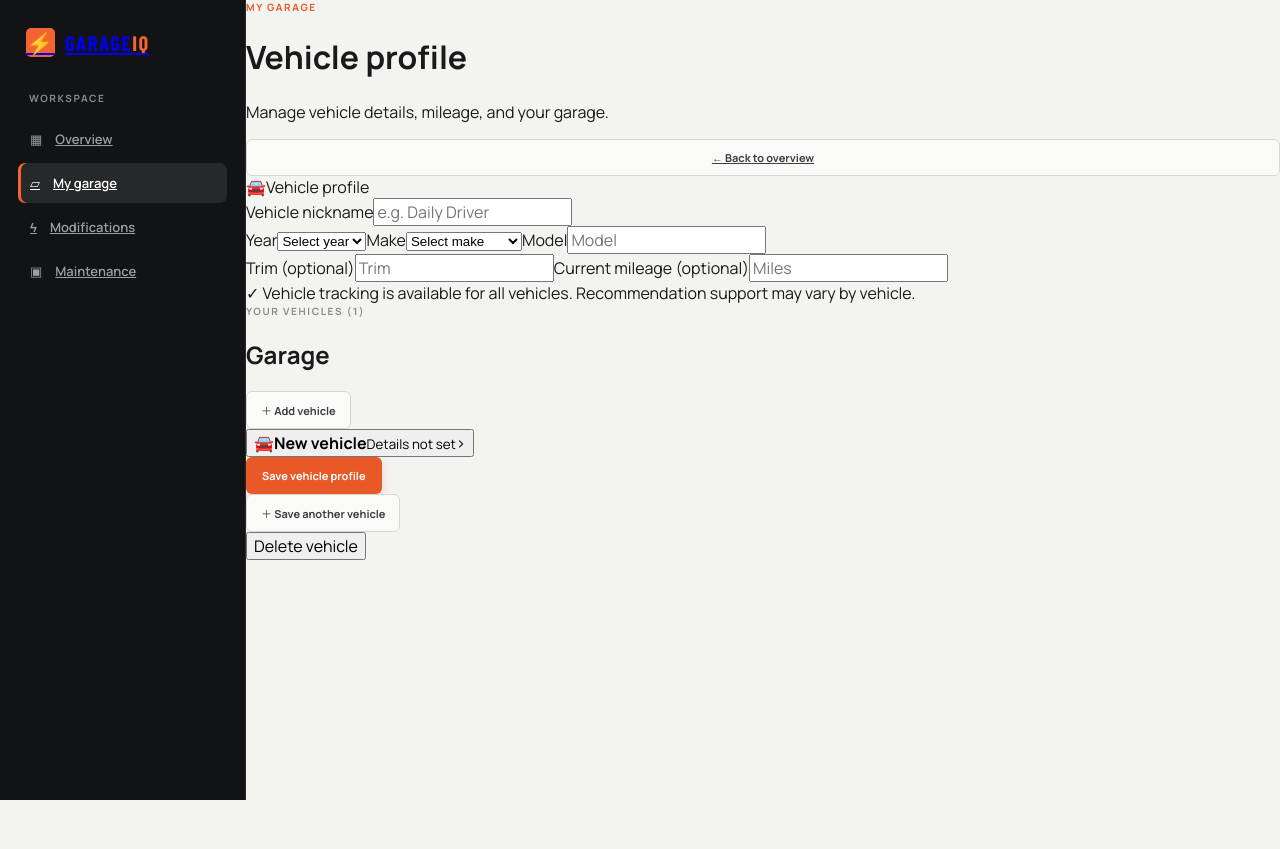
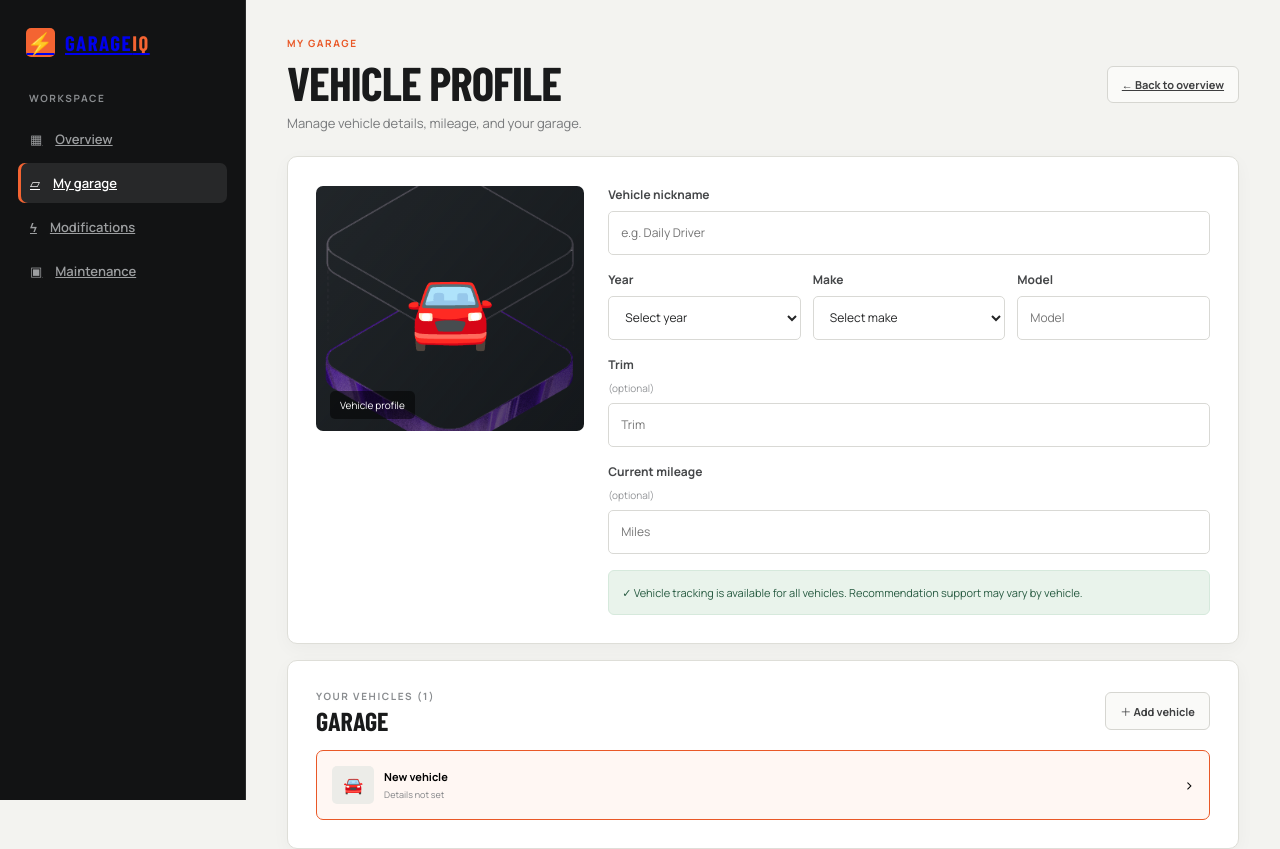
Before and after one commit to WSU-4110/GarageIQ, a React (Vite) app in the folder frontend/: page /vehicle in a window 1280 px wide. Shown: the top 849 px of the page. Before the commit the page ends 800 px from the top, so only its background shows below. Built offline with nearby package versions, Linux system fonts and the light colour scheme; no server answers; the database is empty; sample sign-in values are in the browser's storage.

Commit message:
Restore GarageIQ styling for management pages

```diff
--- a/frontend/src/main.jsx
+++ b/frontend/src/main.jsx
@@ -2,6 +2,8 @@ import React from "react";
 import ReactDOM from "react-dom/client";
 import App from "./App.jsx";
 import "./index.css";
+import "./pages/index.css";
+import "./styles/garage-polish.css";
 
 ReactDOM.createRoot(document.getElementById("root")).render(
   <React.StrictMode>
--- /dev/null
+++ b/frontend/src/styles/garage-polish.css
@@ -0,0 +1,42 @@
+/* GarageIQ rendering-aligned styling. Load AFTER src/index.css and src/pages/index.css. */
+.garage-page { padding: 36px clamp(24px,3.2vw,52px) 72px; }
+.garage-page-header { margin-bottom: 24px; align-items: center; }
+.garage-page-header h1 { font-size: clamp(36px,3.7vw,52px); letter-spacing: -.02em; }
+.garage-page-header .eyebrow { color: #e95827; }
+.garage-page-header p:last-child { font-size: 13px; }
+.garage-panel, .garage-vehicle-card, .maintenance-summary>div { background: #fff; box-shadow: 0 5px 18px rgba(23,25,26,.035); border-radius: 10px; }
+.garage-panel { padding: clamp(19px,2.2vw,30px); }
+.garage-panel-heading h2 { font-size: 26px; }
+.garage-profile-layout { grid-template-columns: minmax(210px, 30%) minmax(0,1fr); align-items:start; }
+.vehicle-fields { grid-template-columns: minmax(0,1fr); gap: 16px; }
+.vehicle-fields label { font-size: 12px; gap: 8px; }
+.vehicle-fields input, .vehicle-fields select { height: 44px; font-size: 12px; padding: 11px 12px; }
+.vehicle-fields input:focus, .vehicle-fields select:focus, .mod-editor-row input:focus, .mod-editor-row select:focus, .service-editor-row input:focus, .service-editor-row select:focus { outline: 2px solid #f5a88b; outline-offset: 1px; }
+.vehicle-select-grid { gap: 12px; }
+.vehicle-photo-placeholder { min-height: 245px; overflow: hidden; background: linear-gradient(130deg, rgba(9,12,15,.25),rgba(9,12,15,.66)), url('/src/assets/hero.png') center / cover, #292e32; }
+.vehicle-photo-placeholder span { padding: 7px 10px; background:rgba(0,0,0,.5); border-radius:5px; }
+.recommendation-note { border: 1px solid #d6e9dc; line-height:1.55; }
+.vehicle-list { grid-template-columns: repeat(auto-fit,minmax(240px,1fr)); }
+.vehicle-list-item { padding:15px; min-height:68px; }
+.garage-actions { margin-top: 20px; }
+.garage-actions .primary-button, .garage-actions .secondary-button, .garage-actions .delete-button { min-height:39px; }
+.garage-vehicle-card { min-height: 140px; gap: 24px; padding: 20px; }
+.garage-car-art { flex-shrink:0; width: 200px; height: 112px; background:linear-gradient(130deg,rgba(8,10,12,.1),rgba(8,10,12,.6)),url('/src/assets/hero.png') center / cover,#25282b; }
+.garage-vehicle-card strong { font-size:20px; }
+.garage-vehicle-card p { font-size:13px; margin:8px 0; }
+.garage-vehicle-card small { font-size:11px; }
+.mod-editor-head, .mod-editor-row { grid-template-columns:minmax(115px,1fr) minmax(150px,1.3fr) minmax(110px,.85fr) minmax(115px,.9fr) minmax(128px,1fr) minmax(145px,1.2fr) 26px; gap: 9px; }
+.mod-editor-row, .service-editor-row { padding: 10px 0; }
+.mod-editor-row input, .mod-editor-row select, .service-editor-row input, .service-editor-row select { width:100%; height:40px; font-size:11px; background:#fff; }
+.garage-panel { overflow-x:auto; }
+.mod-editor-head, .mod-editor-row { min-width:850px; }
+.history-table-head, .service-editor-row { grid-template-columns:minmax(140px,1.2fr) minmax(108px,.8fr) minmax(120px,1fr) minmax(100px,.8fr) minmax(190px,1.3fr) 24px; min-width:740px; }
+.maintenance-summary { grid-template-columns:repeat(3,minmax(0,1fr)); gap:14px; }
+.maintenance-summary>div { padding:24px; }
+.maintenance-summary small { font-size:10px; letter-spacing:.05em; }
+.maintenance-summary strong { font:700 28px 'Barlow Condensed',sans-serif; }
+.garage-search { min-height:41px; font-size:12px; }
+.history-row { padding:18px 8px; font-size:12px; }
+@media(max-width:1100px) { .garage-profile-layout { grid-template-columns: 1fr; } .vehicle-photo-placeholder { min-height:190px; } .garage-vehicle-card { flex-wrap:wrap; } }
+@media(max-width:900px) { .garage-page { width:100%; margin-left:0; } }
+@media(max-width:700px) { .garage-page { padding:24px 16px 48px; } .garage-page-header { flex-wrap:wrap; } .vehicle-select-grid { grid-template-columns:1fr 1fr; } .maintenance-summary { grid-template-columns:1fr; } .garage-panel { padding:16px; } .garage-car-art { width:100%; } .mod-editor-row, .service-editor-row { grid-template-columns:1fr 1fr; min-width:0; } .mod-editor-head,.history-table-head { display:none; } .garage-vehicle-card { align-items:flex-start; } }
```
